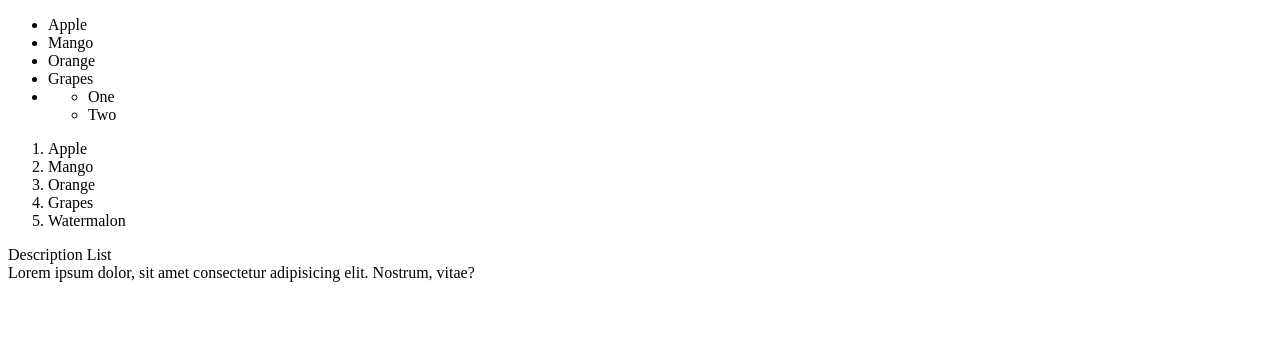
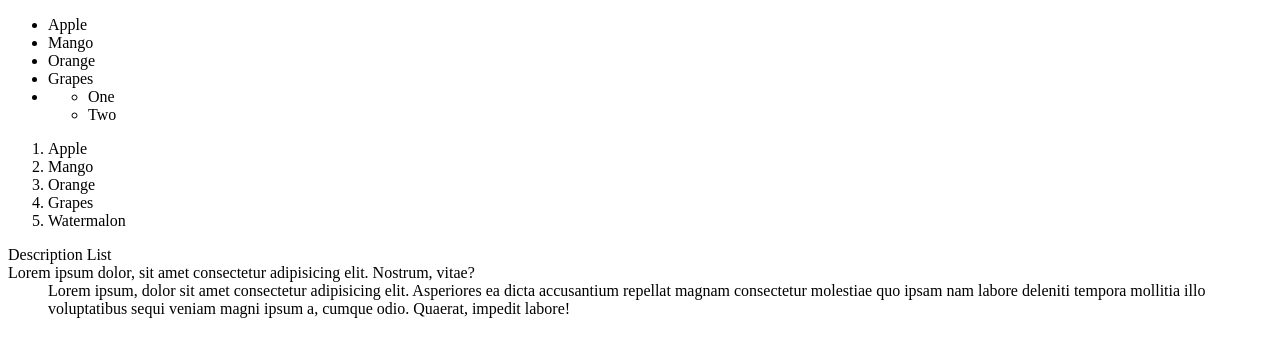
Before and after one commit to gajiparamaulik/Web-Dev-Cohort, a plain HTML site: page HTML/chapter-3.html in a window 1280 px wide. Drawn offline with Linux system fonts and the light colour scheme.

Commit message:
ul li changes

```diff
--- a/HTML/chapter-3.html
+++ b/HTML/chapter-3.html
@@ -6,7 +6,9 @@
     <title>Chapter 3</title>
 </head>
 <body>
+    <!-- ul - Unordered List -->
     <ul>
+        <!-- li - List Item -->
         <li>Apple</li>
         <li>Mango</li>
         <li>Orange</li>
@@ -19,6 +21,7 @@
         </li>
     </ul>
 
+    <!-- ol - Ordered List -->
     <ol>
         <li>Apple</li>
         <li>Mango</li>
@@ -27,9 +30,15 @@
         <li>Watermalon</li>
     </ol>
 
+    <!-- dl - Description List -->
     <dl> Description List
+        <!-- dt - Description Term -->
         <dt>Lorem ipsum dolor, sit amet consectetur adipisicing elit. Nostrum, vitae?</dt>
-        <dd></dd>
+        <!-- dd - Description Details -->
+        <dd>Lorem ipsum, dolor sit amet consectetur adipisicing elit. Asperiores ea dicta accusantium repellat magnam
+            consectetur molestiae quo ipsam nam labore deleniti tempora mollitia illo voluptatibus sequi veniam magni
+            ipsum a, cumque odio. Quaerat, impedit labore!
+        </dd>
     </dl>
 </body>
 </html>
```
